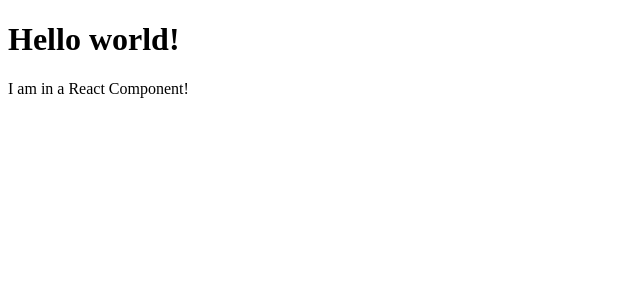
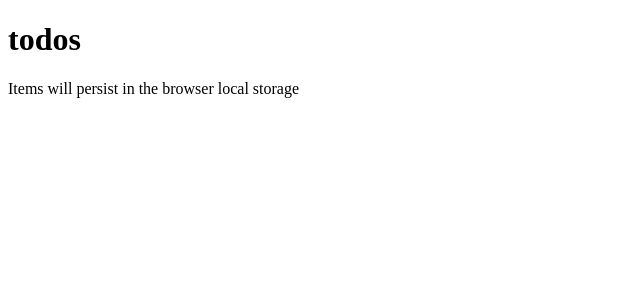
Before and after one commit to mohamedgamaleldin999999/vite-to-do-list, a React (Vite) app: page / in a window 1280 px wide. Shown: the top 300 px of the page, without its empty margins (0-640 px from the left). Built offline with nearby package versions, Linux system fonts and the light colour scheme.

Commit message:
Render header

```diff
--- a/src/components/TodoApp.jsx
+++ b/src/components/TodoApp.jsx
@@ -1,8 +1,9 @@
+import Header from '@/components/Header';
+
 const TodoApp = () => {
   return (
     <>
-      <h1>Hello world!</h1>
-      <p>I am in a React Component!</p>
+      <Header />
     </>
   );
 };
```
